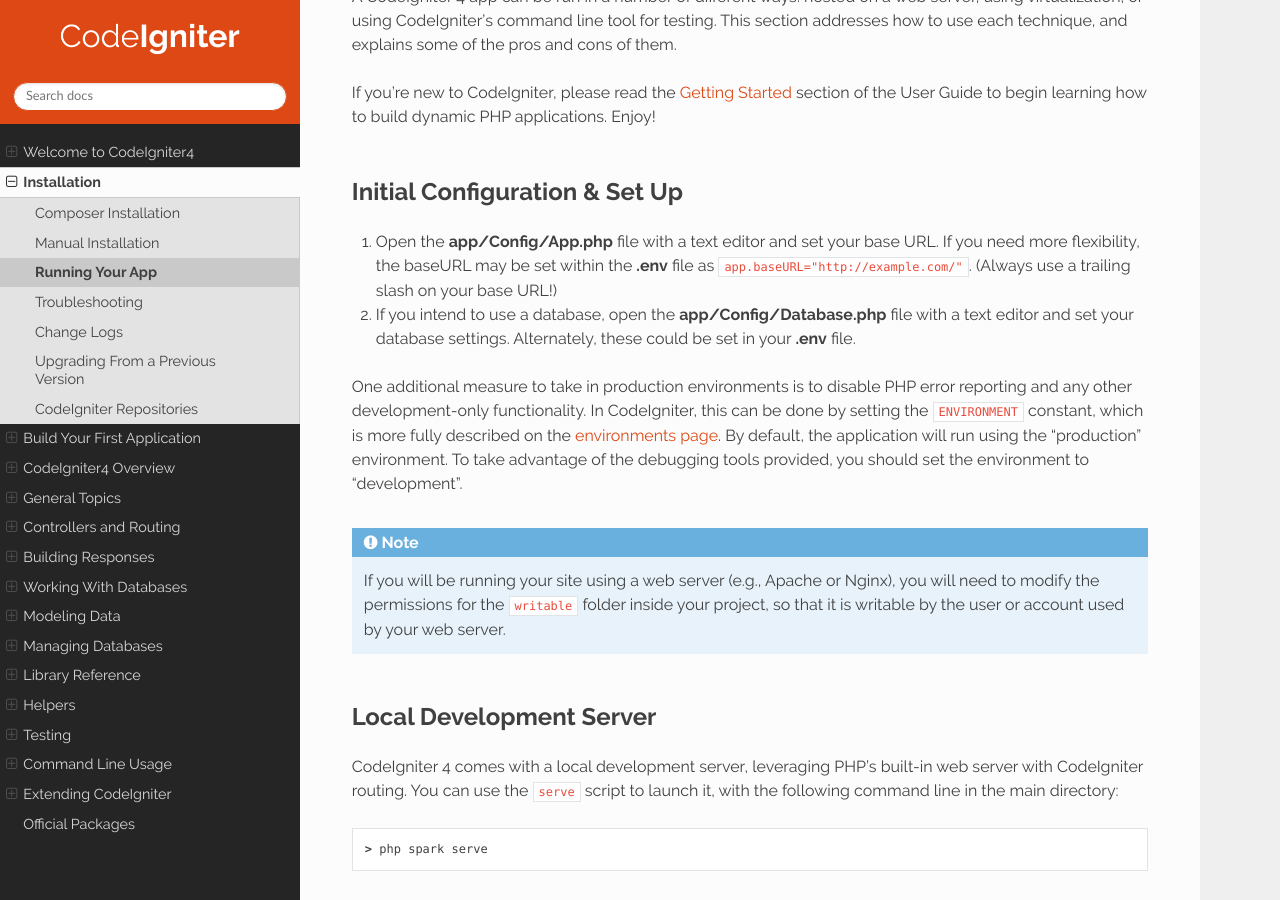
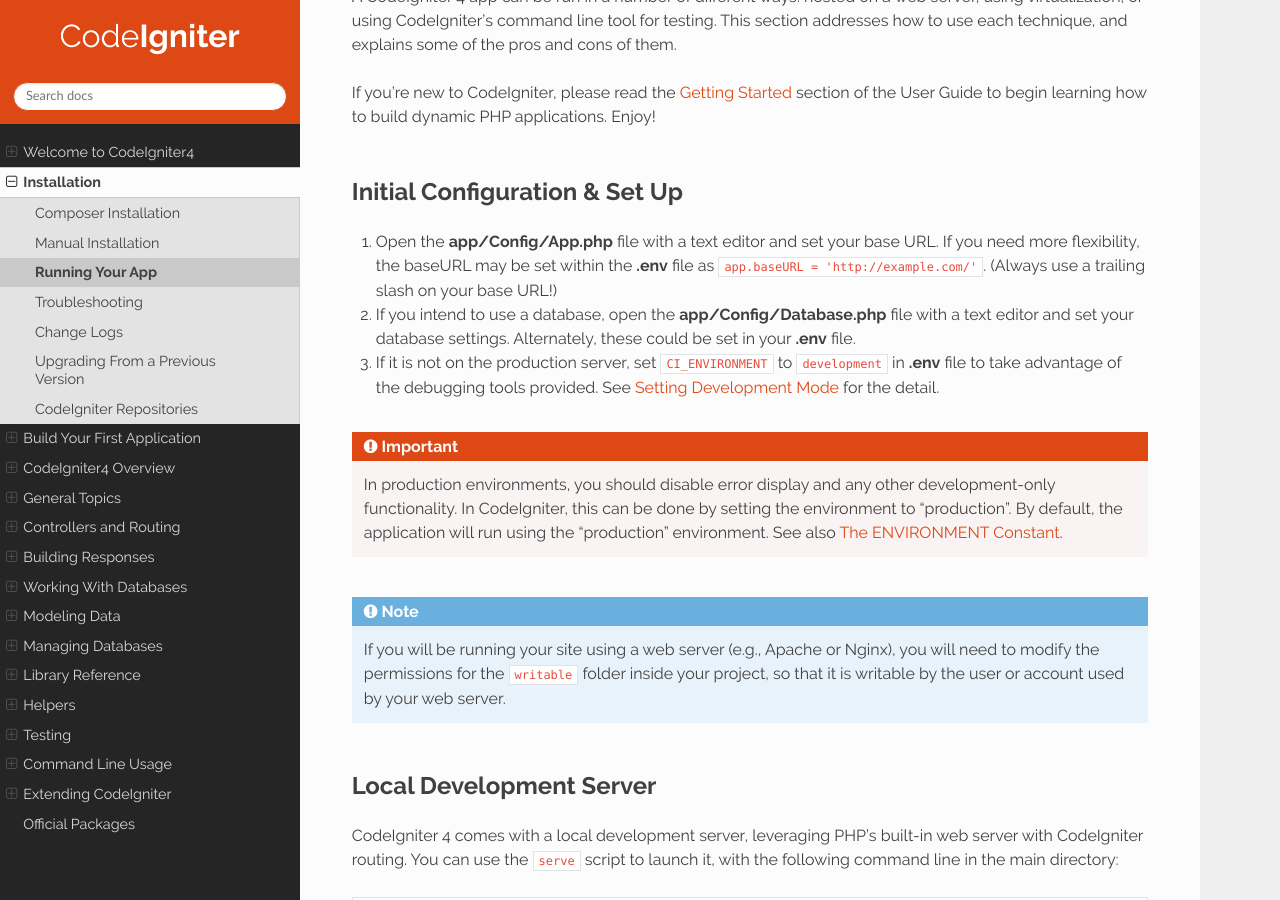
Before and after one commit to NEKOGET/ci4_user_guide_src, a Sphinx documentation site: the page built from source/installation/running.rst, in a window 1280 px wide and 900 px high, scrolled down 579 px. Built offline with Sphinx 7.4.7 and the Read the Docs theme 2.0.0, drawn with Linux system fonts in a browser that asks for light colours.

Commit message:
docs: improve Initial Configuration

```diff
--- a/source/general/environments.rst
+++ b/source/general/environments.rst
@@ -12,6 +12,8 @@ tools loaded that you don't in production environments, etc.
 .. contents::
     :local:
     :depth: 2
+
+.. _environment-constant:
 
 The ENVIRONMENT Constant
 ========================
--- a/source/installation/running.rst
+++ b/source/installation/running.rst
@@ -17,19 +17,19 @@ Initial Configuration & Set Up
 
 #. Open the **app/Config/App.php** file with a text editor and
    set your base URL. If you need more flexibility, the baseURL may
-   be set within the **.env** file as ``app.baseURL="http://example.com/"``.
+   be set within the **.env** file as ``app.baseURL = 'http://example.com/'``.
    (Always use a trailing slash on your base URL!)
 #. If you intend to use a database, open the
    **app/Config/Database.php** file with a text editor and set your
    database settings. Alternately, these could be set in your **.env** file.
+#. If it is not on the production server, set ``CI_ENVIRONMENT`` to ``development``
+   in **.env** file to take advantage of the debugging tools provided. See
+   :ref:`setting-development-mode` for the detail.
 
-One additional measure to take in production environments is to disable
-PHP error reporting and any other development-only functionality. In
-CodeIgniter, this can be done by setting the ``ENVIRONMENT`` constant, which
-is more fully described on the :doc:`environments page </general/environments>`.
-By default, the application will run using the "production" environment. To
-take advantage of the debugging tools provided, you should set the environment
-to "development".
+.. important:: In production environments, you should disable error display and
+    any other development-only functionality. In CodeIgniter, this can be done
+    by setting the environment to "production". By default, the application will
+    run using the "production" environment. See also :ref:`environment-constant`.
 
 .. note:: If you will be running your site using a web server (e.g., Apache or Nginx),
     you will need to modify the permissions for the ``writable`` folder inside
```
